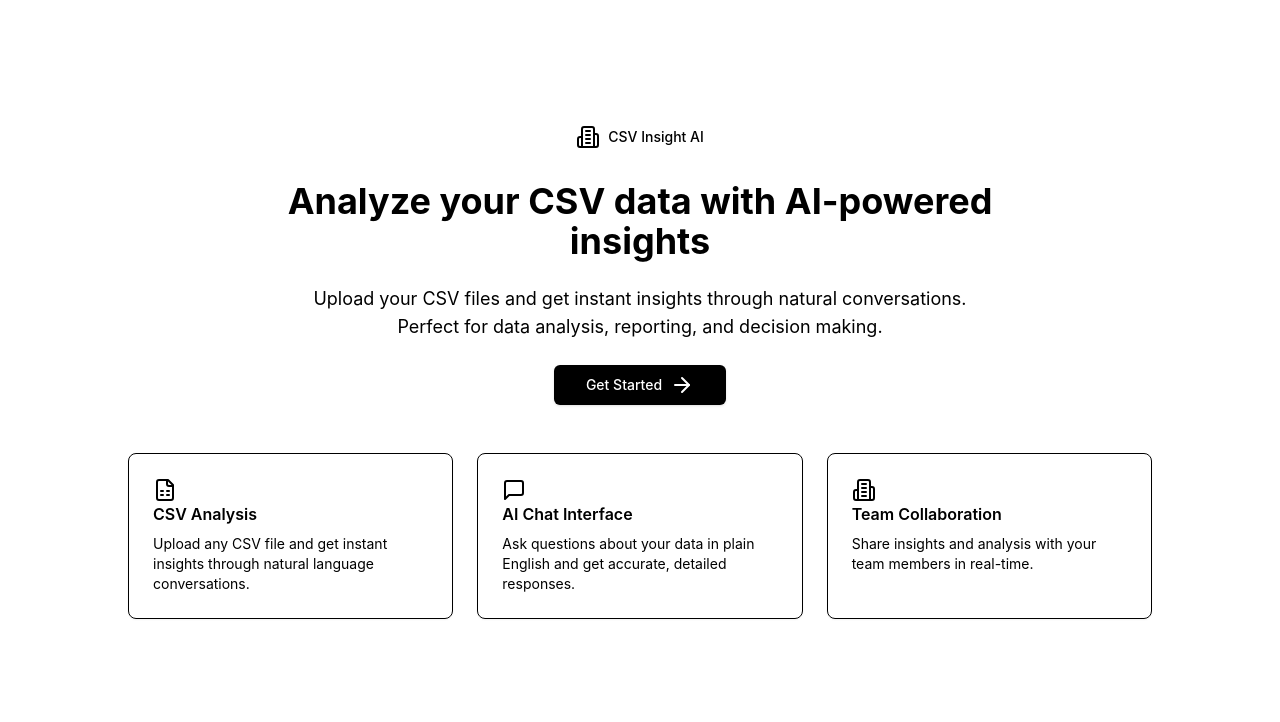
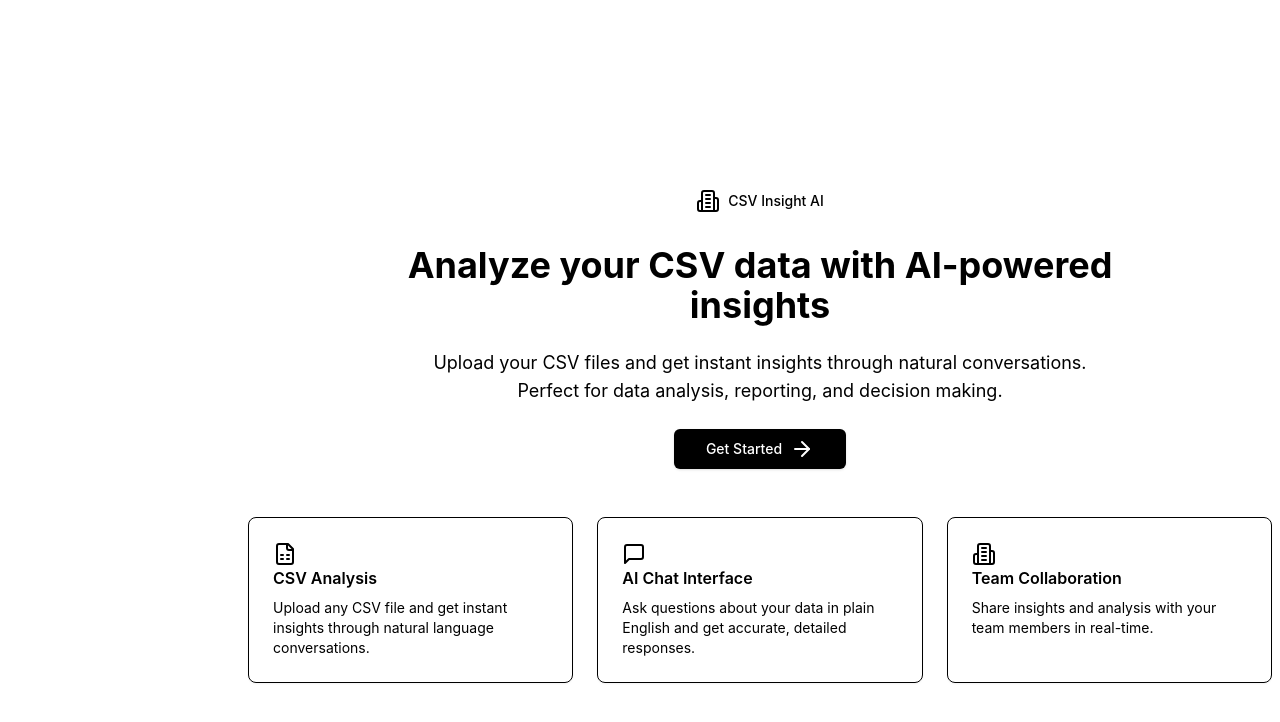
Before and after one commit to Prakash-Growmax/chat-application, a React (Vite) app: page / in a window 1280 px wide. Shown: the top 722 px of the page. Built offline with nearby package versions, Linux system fonts and the light colour scheme; no server answers.

Commit message:
refresh changes

```diff
--- a/src/App.tsx
+++ b/src/App.tsx
@@ -1,24 +1,21 @@
-/**
- * @file App.tsx
- * @description Root component of the application that sets up the main providers,
- * routing, and layout configuration. Handles responsive drawer sizing and initial
- * app loading states.
- */
+import { BrowserRouter } from "react-router-dom";
+import { Suspense } from "react";
 
+import AppRoutes from "./AppRoutes";
 import { ErrorBoundary } from "@/components/layout/ErrorBoundary";
 import { Toaster } from "@/components/ui/sonner";
 import { AuthProvider } from "@/context/AuthContext";
 import { ThemeProvider } from "@/context/theme-provider";
 import { QueryClient, QueryClientProvider } from "@tanstack/react-query";
-import { useEffect, useMemo, useState } from "react";
-import { RouterProvider, createBrowserRouter } from "react-router-dom";
-import AppRoutes from "./AppRoutes";
 import AppContext from "./components/context/AppContext";
+import { useMemo, useState, useEffect } from "react";
 import { drawerWidth } from "./constants/general.constant";
 import { DrawerOpen_LocalKey } from "./constants/storage.constant";
 import { useMediaQuery, useTheme } from "@mui/material";
+import ChatLayout from "./pages/Chat/ChatWrapper/ChatLayout";
+import MainLayout from "./pages/Mainlayout";
 
-// Types for drawer configuration and context
+// **Drawer Config Interface**
 interface DrawerConfig {
   sideDrawerOpen: boolean;
   setSideDrawerOpen: (open: boolean) => void;
@@ -28,7 +25,7 @@ interface DrawerConfig {
   MainLayout_MarginLeft: number;
 }
 
-// Initialize query client for React Query
+// **Query Client for React Query**
 const queryClient = new QueryClient({
   defaultOptions: {
     queries: {
@@ -38,60 +35,38 @@ const queryClient = new QueryClient({
   },
 });
 
-/**
- * Root Application Component
- * Manages the application's global state and provider hierarchy
- */
 function App() {
   const theme = useTheme();
   const isMobile = useMediaQuery(theme.breakpoints.down("sm"));
   const isTab = useMediaQuery(theme.breakpoints.down("md"));
-  // Initialize drawer state from localStorage or default to true
+
+  // **Persistent Sidebar State**
   const [sideDrawerOpen, setSideDrawerOpen] = useState(() => {
     const savedState = localStorage.getItem(DrawerOpen_LocalKey);
     return savedState ? JSON.parse(savedState) : !(isMobile || isTab);
   });
 
-  const [historyList,setHistoryList] = useState(false);
-  // Manage responsive drawer width
+  const [historyList, setHistoryList] = useState(false);
   const [sideDrawerWidth, setSideDrawerWidth] = useState<number>(drawerWidth);
 
-  // Calculate main layout margin based on drawer width
+  // **Main Content Margin Based on Sidebar**
   const MainLayout_MarginLeft = useMemo(
     () => sideDrawerWidth + 16,
     [sideDrawerWidth]
   );
 
-  /**
-   * Remove initial loading skeleton
-   */
-  useEffect(() => {
-    const skeleton = document.querySelector(".chat-skeleton");
-    if (skeleton) {
-      skeleton.classList.add("hidden");
-      setTimeout(() => {
-        skeleton.remove();
-      }, 300);
-    }
-  }, []);
-
-  /**
-   * Handle responsive drawer width calculations
-   */
   useEffect(() => {
     const updateWidth = () => {
       const width = window.innerWidth;
-      setSideDrawerWidth(Math.max(width * 0.175, 200)); // Minimum width of 200px
+      setSideDrawerWidth(Math.max(width * 0.175, 200));
     };
 
-    updateWidth(); // Initial calculation
+    updateWidth();
     window.addEventListener("resize", updateWidth);
-
-    // Cleanup listener on component unmount
     return () => window.removeEventListener("resize", updateWidth);
   }, []);
 
-  // Memoize drawer configuration to prevent unnecessary re-renders
+  // **Provide Sidebar Context Globally**
   const drawerConfig = useMemo<DrawerConfig>(
     () => ({
       sideDrawerOpen,
@@ -101,24 +76,7 @@ function App() {
       sideDrawerWidth,
       MainLayout_MarginLeft,
     }),
-    [sideDrawerOpen,historyList, sideDrawerWidth, MainLayout_MarginLeft]
-  );
-
-  // Memoize router configuration
-  const router = useMemo(
-    () =>
-      createBrowserRouter([
-        {
-          path: "*",
-          element: (
-            <div className="flex flex-col min-h-screen">
-              <AppRoutes />
-              <Toaster />
-            </div>
-          ),
-        },
-      ]),
-    []
+    [sideDrawerOpen, historyList, sideDrawerWidth, MainLayout_MarginLeft]
   );
 
   return (
@@ -127,7 +85,17 @@ function App() {
         <AuthProvider>
           <QueryClientProvider client={queryClient}>
             <AppContext.Provider value={drawerConfig}>
-              <RouterProvider router={router} />
+              <BrowserRouter>
+              <ChatLayout>
+              <MainLayout> {/* ✅ Sidebar & Header stay persistent */}
+                  <Suspense>
+                    <AppRoutes /> {/* ✅ Only this part updates on route change */}
+                  </Suspense>
+                </MainLayout>
+              </ChatLayout>
+
+              </BrowserRouter>
+              <Toaster />
             </AppContext.Provider>
           </QueryClientProvider>
         </AuthProvider>
--- a/src/AppRoutes.tsx
+++ b/src/AppRoutes.tsx
@@ -1,14 +1,11 @@
 import { lazy, Suspense } from "react";
 import { Route, Routes } from "react-router-dom";
+import ProtectedRoute from "./pages/ProtectedRoute"; // ✅ Keep it simple
 
 const Chat = lazy(() => import("./components/ChatNew/Chat"));
 const Team = lazy(() => import("./components/Teams/Team"));
-
 const LoginPage = lazy(() => import("./pages/auth/LoginPage"));
-const CancelPayment = lazy(
-  () => import("./pages/Cancel-Payment/CancelPayment")
-);
-
+const CancelPayment = lazy(() => import("./pages/Cancel-Payment/CancelPayment"));
 const ChatLayout = lazy(() => import("./pages/Chat/ChatWrapper/ChatLayout"));
 const NewChat = lazy(() => import("./pages/Chat/NewChat/NewChat"));
 const NotFoundPage = lazy(() => import("./pages/error/NotFoundPage"));
@@ -16,7 +13,6 @@ const WelcomePage = lazy(() => import("./pages/home/WelcomePage"));
 const InviteAcceptedPage = lazy(() => import("./pages/InviteAcceptedPage"));
 const SuccessPayment = lazy(() => import("./pages/Payments/SuccessPayment"));
 const PlansPage = lazy(() => import("./pages/plans/PlansPage"));
-const ProtectedRoute = lazy(() => import("./pages/ProtectedRoute"));
 const SettingsPage = lazy(() => import("./pages/settings/SettingsPage"));
 
 const AppRoutes = () => {
@@ -25,32 +21,31 @@ const AppRoutes = () => {
       <Routes>
         {/* Public Routes */}
         <Route path="/" element={<WelcomePage />} />
+        <Route path="/login" element={<LoginPage />} />
+
+        {/* Protected Routes */}
         <Route
           path="/chat/new"
           element={
             <ProtectedRoute>
               <ChatLayout>
-                <NewChat />
+              <NewChat />
               </ChatLayout>
+
             </ProtectedRoute>
           }
         />
-
         <Route
           path="/chat/:id"
           element={
             <ProtectedRoute>
               <ChatLayout>
-                <Chat />
+              <Chat />
               </ChatLayout>
+
             </ProtectedRoute>
           }
         />
-
-        <Route path="/login" element={<LoginPage />} />
-
-        {/* Protected Routes */}
-
         <Route
           path="/teams"
           element={
--- a/src/pages/Mainlayout.tsx
+++ b/src/pages/Mainlayout.tsx
@@ -4,46 +4,48 @@ import Sidebar from "@/components/ui/sidebar";
 import { useContext } from "react";
 import { useMediaQuery } from "@mui/system";
 import { useTheme } from "@mui/material";
+import { useLocation } from "react-router-dom";
 
 interface MainLayoutProps {
   children: React.ReactNode;
-  hideHeader?: boolean;
 }
 
-const MainLayout: React.FC<MainLayoutProps> = ({
-  children,
-  hideHeader = false,
-}) => {
+const MainLayout: React.FC<MainLayoutProps> = ({ children }) => {
   const { sideDrawerOpen, MainLayout_MarginLeft } = useContext(AppContext);
-   const theme = useTheme();
+  const theme = useTheme();
   const isMobile = useMediaQuery(theme.breakpoints.down("sm"));
   const isTab = useMediaQuery(theme.breakpoints.down("md"));
+  const location = useLocation();
+
 
   return (
     <div className="flex min-h-screen">
-      {!hideHeader && <Sidebar />}
+     {(location.pathname !== "/" && location.pathname !== "/login") && <Sidebar />}
+
 
       <div
-        className={`flex-1 flex flex-col  transition-all duration-300 h-[90%] w-[80%]`}
+        className="flex-1 flex flex-col transition-all duration-300"
         style={{
-          marginLeft: !isMobile && !isTab && sideDrawerOpen? MainLayout_MarginLeft : "",
+          marginLeft: !isMobile && !isTab && sideDrawerOpen ? MainLayout_MarginLeft : "",
         }}
       >
-        {!hideHeader && (
-          <header className="fixed top-0 left-0 right-0 h-16 z-50">
-            <Header />
-          </header>
+        {location.pathname !== "/" && location.pathname !== "/login" && (
+           <header className="fixed top-0 left-0 right-0 h-16 z-50">
+           <Header />
+         </header>
         )}
+
+
+
         <main
-          className={`flex-1 pt-16 justify-center items-center
-            duration-200 ease-in-out`}
+          className="flex-1 pt-16 duration-200 ease-in-out"
           style={{
             width: !isMobile && !isTab && sideDrawerOpen
               ? `calc(100vw - ${MainLayout_MarginLeft}px)`
               : `100%`,
           }}
         >
-          {children}
+          {children} {/* ✅ Only this part changes on navigation */}
         </main>
       </div>
     </div>
--- a/src/pages/ProtectedRoute.tsx
+++ b/src/pages/ProtectedRoute.tsx
@@ -1,33 +1,16 @@
+import { Navigate } from "react-router-dom";
 import { useAuth } from "@/hooks/useAuth";
-import { Navigate } from "react-router-dom";
-import MainLayout from "./Mainlayout";
-import ChatLayout from "./Chat/ChatWrapper/ChatLayout";
-import LogoLoader from "@/components/Custom-UI/LogoLoader";
 
 interface ProtectedRouteProps {
   children: React.ReactNode;
 }
 
 export default function ProtectedRoute({ children }: ProtectedRouteProps) {
-  const { user, loading, loadingSet } = useAuth();
+  const { user, loading } = useAuth();
 
   if (!user && !loading) {
     return <Navigate to="/login" replace />;
   }
 
-  return (
-    <>
-      {loadingSet ? (
-        <>
-         <div className="flex items-center justify-center min-h-screen">
-  <LogoLoader className="w-20 h-20" />
-</div>
-        </>
-      ) : (
-        <ChatLayout>
-          <MainLayout>{children}</MainLayout>
-        </ChatLayout>
-      )}
-    </>
-  );
+  return <>{children}</>; // ✅ Only render `children`, no extra layouts
 }
```
